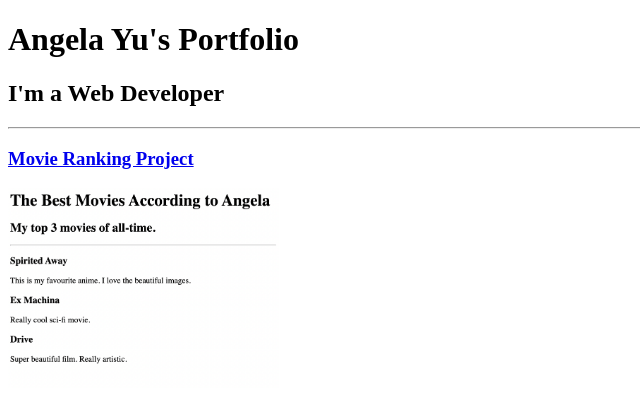
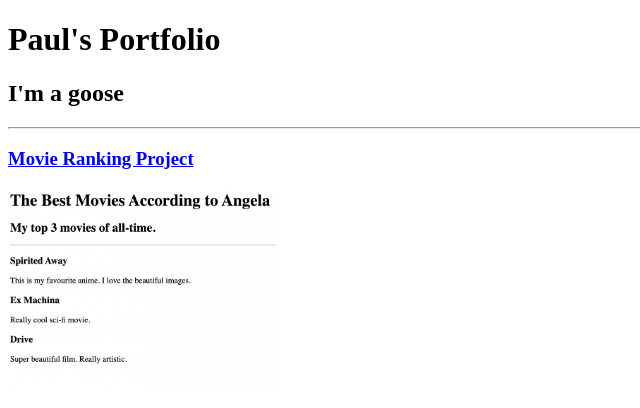
Before and after one commit to odrisco/html-portfolio, a plain HTML site: page index.html in a window 1280 px wide. Shown: the top 408 px of the page, without its empty margins (0-640 px from the left). Drawn offline with Linux system fonts and the light colour scheme.

Commit message:
Update index.html

```diff
--- a/index.html
+++ b/index.html
@@ -3,12 +3,12 @@
 
 <head>
   <meta charset="UTF-8">
-  <title>Angela's Portfolio</title>
+  <title>Pauls's Portfolio</title>
 </head>
 
 <body>
-  <h1>Angela Yu's Portfolio</h1>
-  <h2>I'm a Web Developer</h2>
+  <h1>Paul's Portfolio</h1>
+  <h2>I'm a goose</h2>
   <hr />
   <h3><a href="./public/movie-ranking.html">Movie Ranking Project</a></h3>
   <img src="./assets/images/movie-ranking.png" height="200" alt="movie ranking project preview"/>
```
